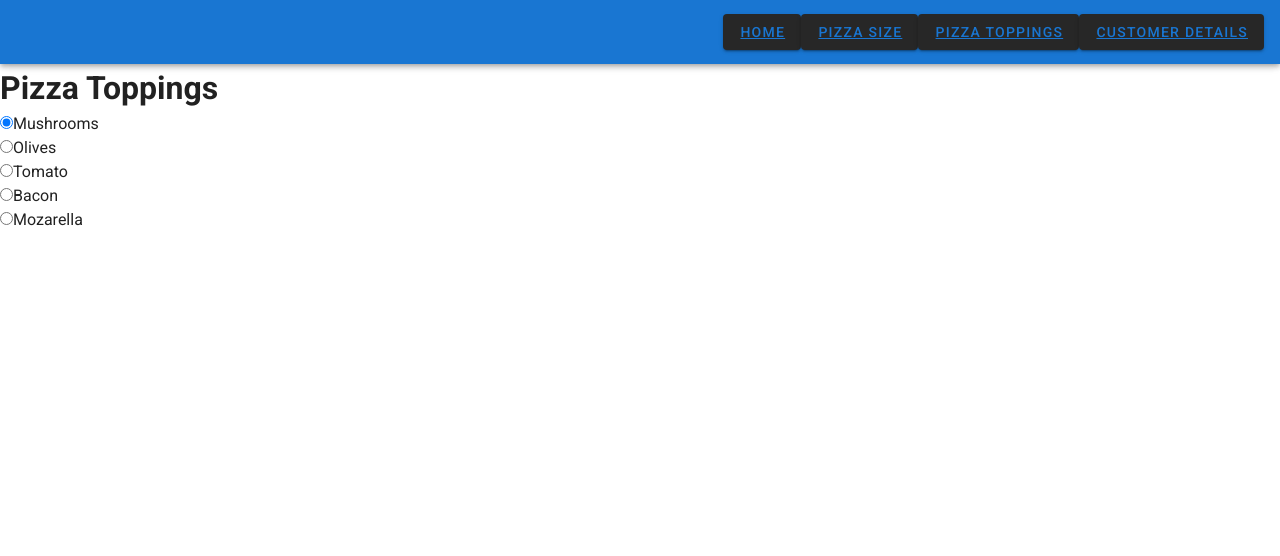
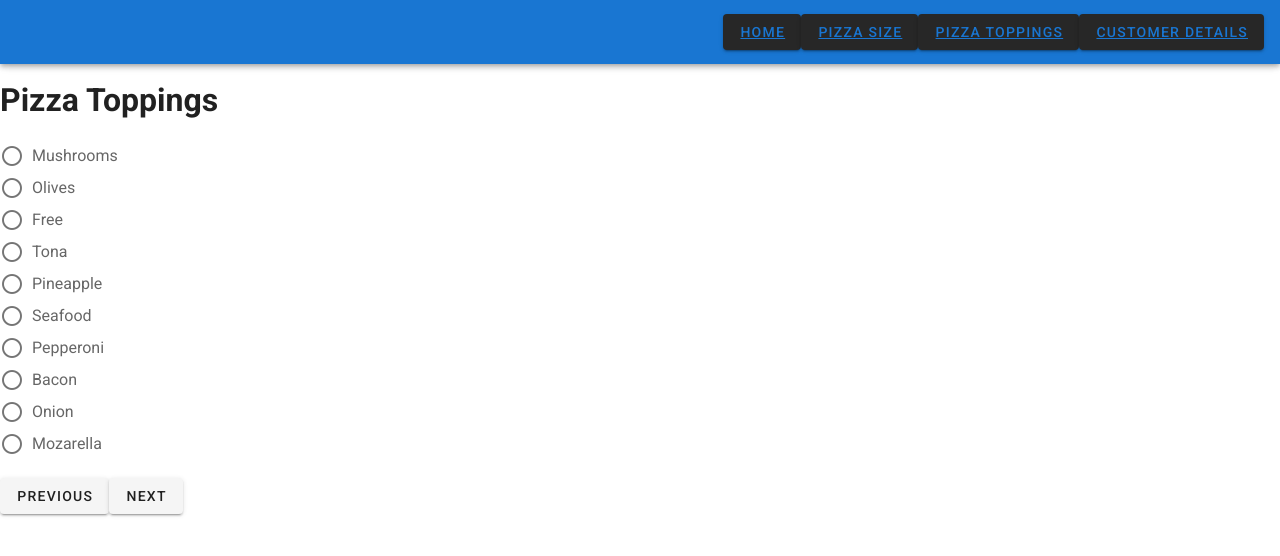
Before and after one commit to Mirmidon/vue-pizza-menu, a Vue app: page /pizza-toppings in a window 1280 px wide. Shown: the top 556 px of the page. Built offline with nearby package versions, Linux system fonts and the light colour scheme.

Commit message:
9 add ui (vuetify) to static pages

```diff
--- a/src/views/CustomerDetails.vue
+++ b/src/views/CustomerDetails.vue
@@ -1,14 +1,40 @@
 <template>
-  <div class="customer-details">
+  <v-container id="input-usage" fluid>
     <h1>Customer details</h1>
-    <div>
-      <span>Name</span><input>
-    </div>
-    <div>
-      <span>Address</span><input>
-    </div>
-    <div>
-      <span>Phone</span><input>
-    </div>
-  </div>
+    <v-row>
+      <v-col
+        cols="12"
+        sm="6"
+        md="3"
+      >
+        <v-text-field
+          label="Name"
+        ></v-text-field>
+      </v-col>
+    </v-row>
+    <v-row>
+      <v-col
+        cols="12"
+        sm="6"
+        md="3"
+      >
+        <v-text-field
+          label="Address"
+        ></v-text-field>
+      </v-col>
+    </v-row>
+    <v-row>
+      <v-col
+        cols="12"
+        sm="6"
+        md="3"
+      >
+        <v-text-field
+          label="Phone"
+        ></v-text-field>
+      </v-col>
+    </v-row>
+    <v-btn elevation="2">Previous</v-btn>
+    <v-btn elevation="2">Finish</v-btn>
+  </v-container>
 </template>
--- a/src/views/PizzaSize.vue
+++ b/src/views/PizzaSize.vue
@@ -1,21 +1,12 @@
 <template>
-  <div class="pizza-size">
+  <v-container class="px-0" fluid>
     <h1>Pizza Size</h1>
-    <div>
-      <input type="radio" id="contactChoice1" name="contact" value="5" checked>
-      <label for="contactChoice1">Small</label>
-    </div>
-    <div>
-      <input type="radio" id="contactChoice2" name="contact" value="10">
-      <label for="contactChoice2">Medium</label>
-    </div>
-    <div>
-      <input type="radio" id="contactChoice3" name="contact" value="15">
-      <label for="contactChoice3">Large</label>
-    </div>
-    <div>
-      <input type="radio" id="contactChoice3" name="contact" value="20">
-      <label for="contactChoice3">Extra Large</label>
-    </div>
-  </div>
+    <v-radio-group>
+      <v-radio value="5" label="Small"/>
+      <v-radio value="10" label="Medium"/>
+      <v-radio value="15" label="Large"/>
+      <v-radio value="20" label="Extra Large"/>
+    </v-radio-group>
+    <v-btn elevation="2">Next</v-btn>
+  </v-container>
 </template>
--- a/src/views/PizzaToppings.vue
+++ b/src/views/PizzaToppings.vue
@@ -1,25 +1,19 @@
 <template>
-  <div class="pizza-toppings">
+  <v-container class="px-0" fluid>
     <h1>Pizza Toppings</h1>
-    <div>
-      <input type="radio" id="contactChoice1" name="contact" value="5" checked>
-      <label for="contactChoice1">Mushrooms</label>
-    </div>
-    <div>
-      <input type="radio" id="contactChoice2" name="contact" value="10">
-      <label for="contactChoice2">Olives</label>
-    </div>
-    <div>
-      <input type="radio" id="contactChoice3" name="contact" value="15">
-      <label for="contactChoice3">Tomato</label>
-    </div>
-    <div>
-      <input type="radio" id="contactChoice3" name="contact" value="20">
-      <label for="contactChoice3">Bacon</label>
-    </div>
-    <div>
-      <input type="radio" id="contactChoice3" name="contact" value="20">
-      <label for="contactChoice3">Mozarella</label>
-    </div>
-  </div>
+    <v-radio-group>
+      <v-radio value="1" label="Mushrooms"/>
+      <v-radio value="1" label="Olives"/>
+      <v-radio value="0" label="Free"/>
+      <v-radio value="3" label="Tona"/>
+      <v-radio value="3" label="Pineapple"/>
+      <v-radio value="5" label="Seafood"/>
+      <v-radio value="2" label="Pepperoni"/>
+      <v-radio value="1" label="Bacon"/>
+      <v-radio value="0" label="Onion"/>
+      <v-radio value="3" label="Mozarella"/>
+    </v-radio-group>
+    <v-btn elevation="2">Previous</v-btn>
+    <v-btn elevation="2">Next</v-btn>
+  </v-container>
 </template>
```
